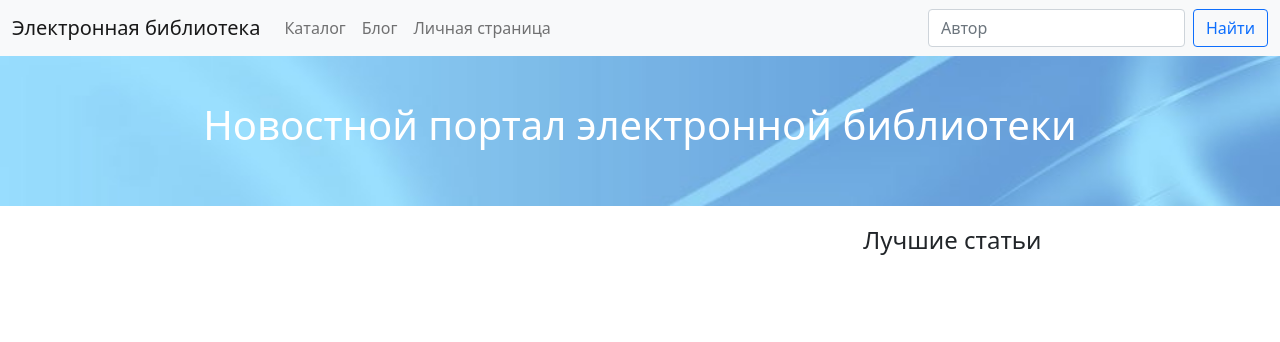
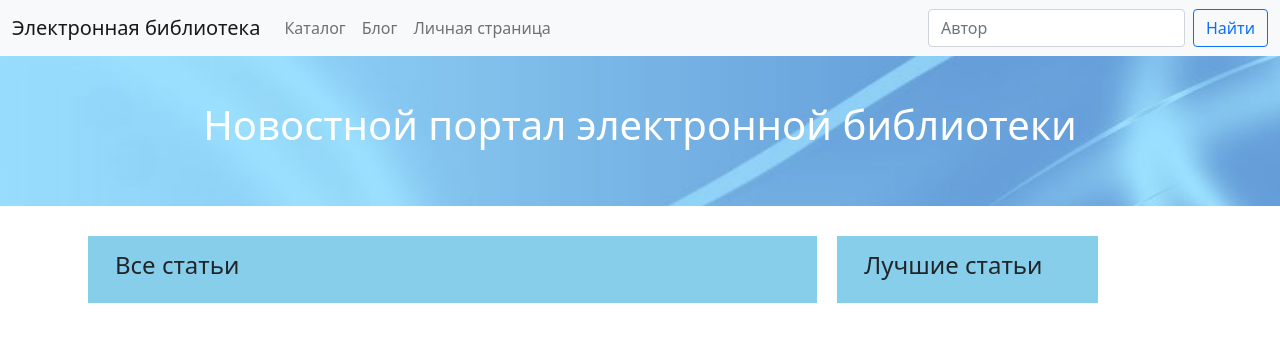
Before and after one commit to vntsvetkov/django_project, a Django app: page /blog/ in a window 1280 px wide. Shown: the top 342 px of the page. Run offline with Django 5.2, Linux system fonts and the light colour scheme; data that the repository does not hold is empty.

Commit message:
обавил модель

```diff
--- /dev/null
+++ b/blog/templates/all_posts.html
@@ -0,0 +1,14 @@
+{% for post in posts %}
+                        <div class="card mb-3">
+                            <div class="p-2">
+                                <img src="{{ post.image.url }}" class="card-img-top" alt="...">
+                            </div>
+                          <div class="card-body">
+                            <h5 class="card-title">{{ post.title }}</h5>
+                            <p class="card-text">{{ post.text }}</p>
+                            <p class="card-text">Автор: {{ post.author }}</p>
+                            <p class="card-text"><small class="text-muted">Опубликовано: {{ post.publish_date }}</small></p>
+                              <a href="#" class="card-link">Читать полностью</a>
+                          </div>
+                        </div>
+                    {% endfor %}
--- /dev/null
+++ b/blog/templates/best_posts.html
@@ -0,0 +1,11 @@
+{% for post in posts %}
+                        <div class="card mb-3" style="width: 18rem;">
+                          <div class="card-body">
+                            <h6 class="card-title">{{post.title}}</h6>
+
+                            <p class="card-text">{{ post.text|slice:"0:40"|add:"..." }}</p>
+                            <a href="#" class="card-link">Читать</a>
+
+                          </div>
+                        </div>
+                    {% endfor %}
--- a/blog/templates/posts.html
+++ b/blog/templates/posts.html
@@ -23,41 +23,20 @@
 {% block content %}
     <div style="padding: 20px;" class="container">
         <div class="row">
-            <div class="col-8">
-              <div class="container">
+            <div class="col-8" style="padding: 10px;">
+              <div class="container" style="background-color: #87CEEB">
                     <div class="row">
-                    {% for post in posts %}
-                        <div class="card mb-3">
-                            <div class="p-2">
-                                <img src="{{ post.image.url }}" class="card-img-top" alt="...">
-                            </div>
-                          <div class="card-body">
-                            <h5 class="card-title">{{ post.title }}</h5>
-                            <p class="card-text">{{ post.text }}</p>
-                            <p class="card-text">Автор: {{ post.author }}</p>
-                            <p class="card-text"><small class="text-muted">Опубликовано: {{ post.publish_date }}</small></p>
-                              <a href="#" class="card-link">Читать полностью</a>
-                          </div>
-                        </div>
-                    {% endfor %}
+                        <h4 style="padding: 15px;"> Все статьи </h4>
+                        {% include "all_posts.html" %}
                     </div>
               </div>
             </div>
-            <div class="col-4">
-                <div class="container">
+
+            <div class="col-3" style="padding: 10px;">
+                <div class="container" style="background-color: #87CEEB">
                     <div class="row">
-                        <h4> Лучшие статьи </h4>
-                        {% for post in posts %}
-                        <div class="card mb-3" style="width: 18rem;">
-                          <div class="card-body">
-                            <h6 class="card-title">{{post.title}}</h6>
-
-                            <p class="card-text">{{ post.text|slice:"0:40"|add:"..." }}</p>
-                            <a href="#" class="card-link">Читать</a>
-
-                          </div>
-                        </div>
-                    {% endfor %}
+                        <h4 style="padding: 15px;"> Лучшие статьи </h4>
+                        {% include "best_posts.html" %}
                     </div>
                 </div>
             </div>
```
Also changed, not shown: blog/models.py (+8 -0 lines).
